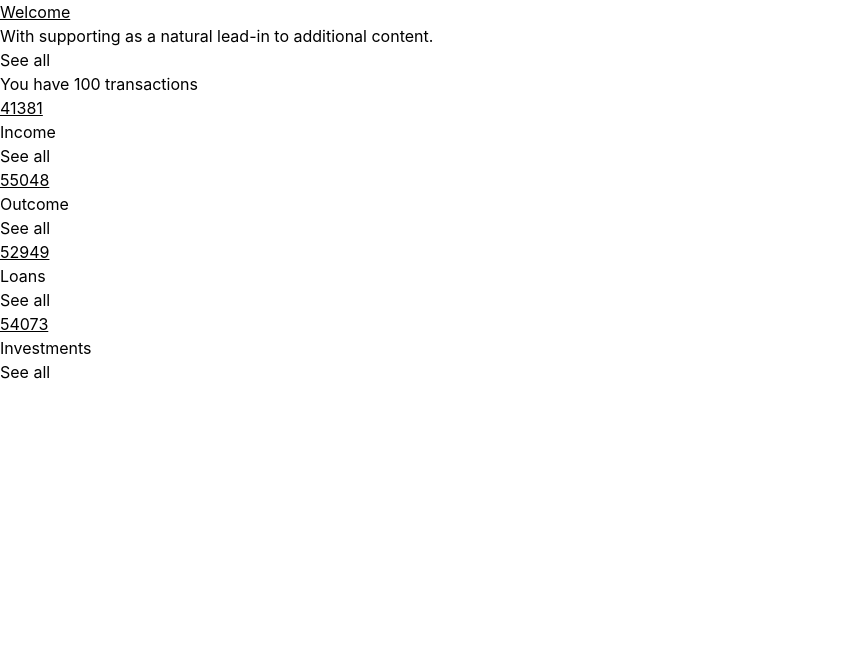
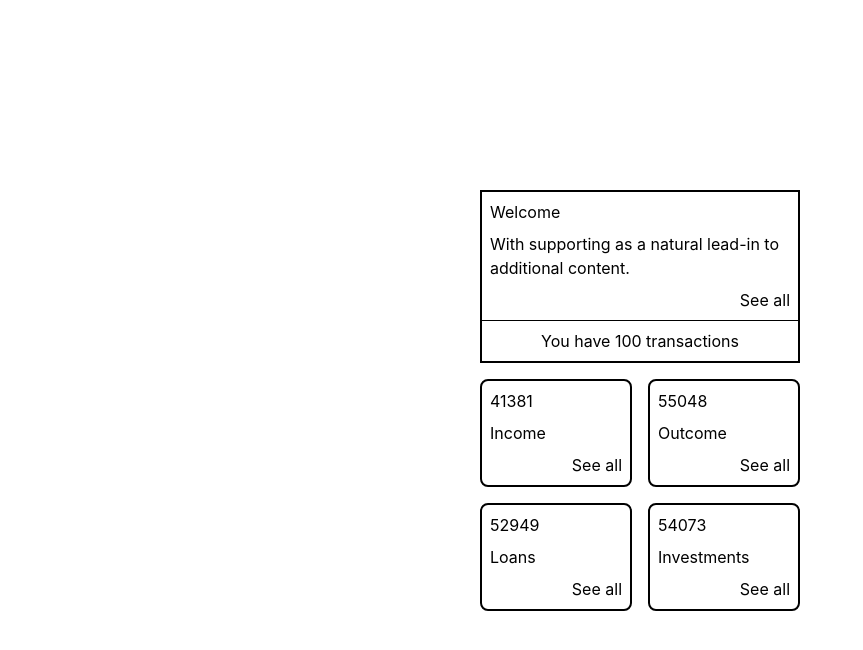
Before and after one commit to PetrAlexkulakov/List-page, a React (Create React App) app: page / in a window 1280 px wide. Shown: the top 650 px of the page, without its empty margins (0-863 px from the left). Built offline with nearby package versions, Linux system fonts and the light colour scheme.

Commit message:
feat: add styles to List and Card

```diff
--- a/package.json
+++ b/package.json
@@ -37,6 +37,7 @@
     "@types/node": "^20.2.3",
     "@types/react": "^18.2.7",
     "@types/react-dom": "^18.2.4",
+    "sass": "^1.62.1",
     "tailwindcss": "^3.3.2",
     "typescript": "^4.9.5"
   }
--- a/src/components/Button/index.tsx
+++ b/src/components/Button/index.tsx
@@ -1,5 +1,4 @@
 import { ButtonProps } from '@src/shared/interfaces/buttonInterface'
-import React from 'react'
 
 function Button(props: ButtonProps) {
   return (
@@ -7,4 +6,4 @@ function Button(props: ButtonProps) {
   )
 }
 
-export default Button
+export default Button;
--- a/src/components/Card/index.tsx
+++ b/src/components/Card/index.tsx
@@ -4,11 +4,17 @@ import Button from '../Button';
 
 const Card = (props: CardProps) => {
   return (
-    <div>
-      <h1 className="underline">{props.title}</h1>
-      <p>{props.body}</p>
-      <Button text='See all' link={props.link} />
-      <p>{props.underBody}</p>
+    <div className={'border-2 border-black ' + props.className}>
+      <h1 className='m-2'>{props.title}</h1>
+      <p className='m-2'>{props.body}</p>
+      <div className="flex justify-end m-2">
+        <Button text='See all' link={props.link} />
+      </div>
+      {props.underBody && (
+      <div className="flex justify-center border-t border-black">
+        <p className='m-2'>{props.underBody}</p>
+      </div>
+      )}
     </div>
   )
 }
--- a/src/pages/List/index.tsx
+++ b/src/pages/List/index.tsx
@@ -29,15 +29,18 @@ const List = () => {
   }
 
   return (
-    <div>
-      <Card title='Welcome'
-      body='With supporting as a natural lead-in to additional content.'
-      underBody={'You have ' + dataJSON.total + ' transactions'}
-      link='navigator?tab=0' />
-      <Card title={findAllAmount('income')} body='Income' link='navigator?tab=0' />
-      <Card title={findAllAmount('outcome')} body='Outcome' link='navigator?tab=1' />
-      <Card title={findAllAmount('loan')} body='Loans' link='navigator?tab=2' />
-      <Card title={findAllAmount('investment')} body='Investments' link='navigator?tab=3' />
+    <div className="flex justify-center items-center h-screen">
+      <div className="w-80 grid grid-cols-2 gap-4">
+        <Card className="col-span-2"
+        title='Welcome'
+        body='With supporting as a natural lead-in to additional content.'
+        underBody={'You have ' + dataJSON.total + ' transactions'}
+        link='navigator?tab=0' />
+        <Card className="col-span-1 rounded-lg" title={findAllAmount('income')} body='Income' link='navigator?tab=0' />
+        <Card className="col-span-1 rounded-lg" title={findAllAmount('outcome')} body='Outcome' link='navigator?tab=1' />
+        <Card className="col-span-1 rounded-lg" title={findAllAmount('loan')} body='Loans' link='navigator?tab=2' />
+        <Card className="col-span-1 rounded-lg" title={findAllAmount('investment')} body='Investments' link='navigator?tab=3' />
+      </div>
     </div>
   )
 }
--- a/src/shared/interfaces/cardsinterface.ts
+++ b/src/shared/interfaces/cardsinterface.ts
@@ -3,4 +3,5 @@ export interface CardProps {
     body: string;
     underBody?: string | number;
     link: string;
+    className?: string;
 }
```
Also changed, not shown: 1 other file (tests, documents, lock files or other folders).
